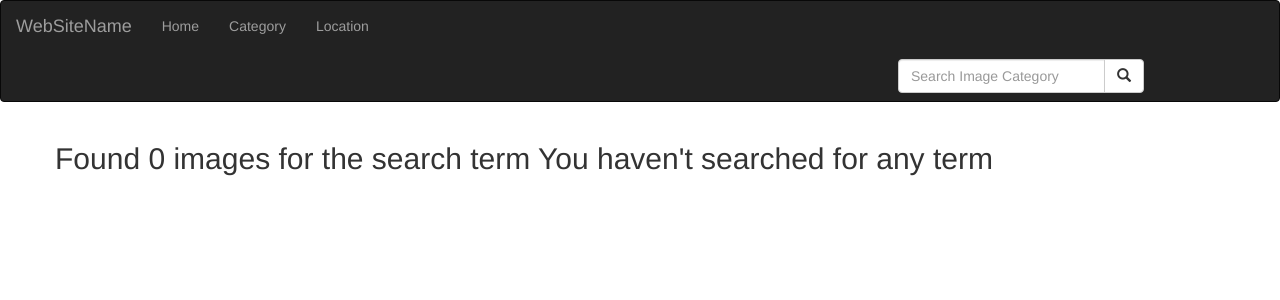
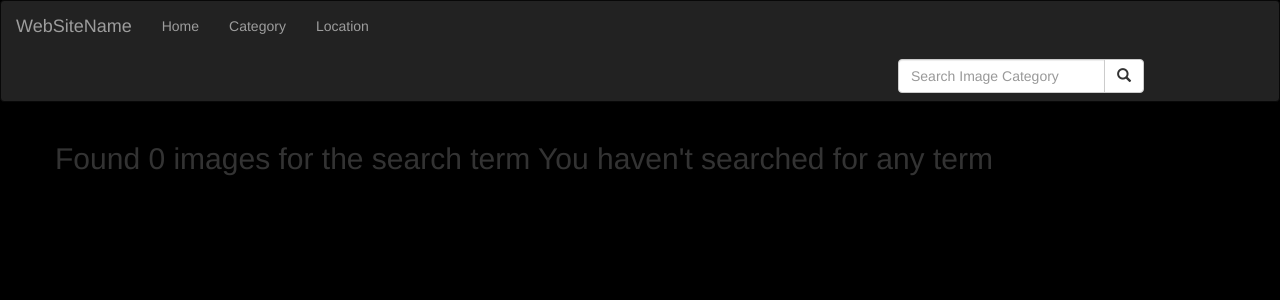
Before and after one commit to stacy867/my-app, a Django app: page /search/ in a window 1280 px wide. Shown: the top 300 px of the page. Run offline with Django 3.2, Linux system fonts and the light colour scheme; some libraries are stand-ins or nearby versions.

```diff
--- a/gallery/templates/all-apps/base.html
+++ b/gallery/templates/all-apps/base.html
@@ -15,7 +15,7 @@
   {% endblock %}
 
 </head>
-<body>
+<body style="background-color:black">
     {% include "navbar.html" %}
     {% block content %}
     {%endblock%}
```
